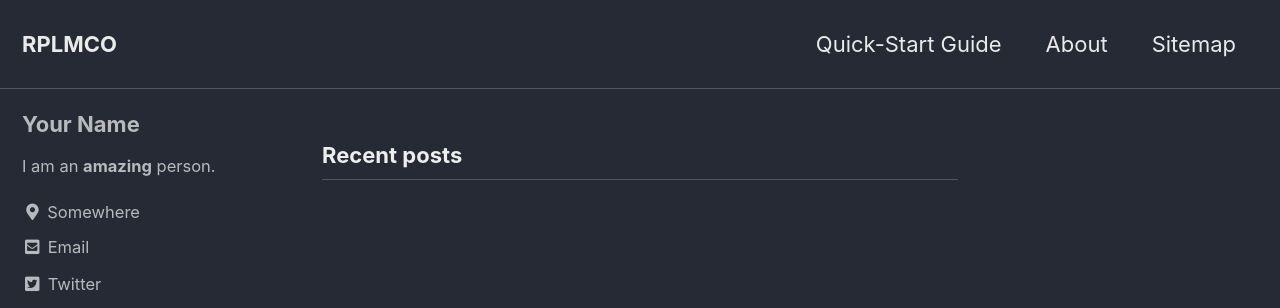
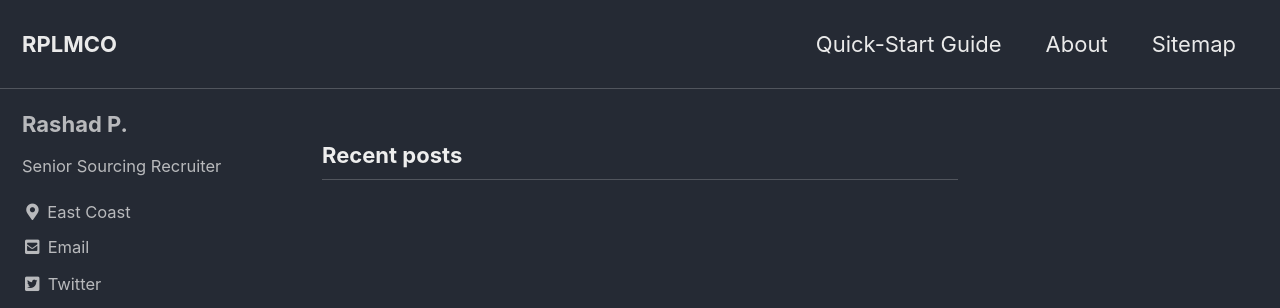
Before and after one commit to RPLMCO/RPLMCO.github.io, a Jekyll site: the page built from index.html, in a window 1280 px wide. Shown: the top 308 px of the page. Built offline with Jekyll 4.4.1, drawn with Linux system fonts in a browser that asks for light colours; cached includes are drawn as plain includes; the list of posts is cut into pages by our own code.

Commit message:
Update _config.yml

```diff
--- a/_config.yml
+++ b/_config.yml
@@ -10,8 +10,8 @@
 # Review documentation to determine if you should use `theme` or `remote_theme`
 # https://mmistakes.github.io/minimal-mistakes/docs/quick-start-guide/#installing-the-theme
 
-# theme                    : "minimal-mistakes-jekyll"
-remote_theme           : "mmistakes/minimal-mistakes"
+# theme                  : "minimal-mistakes-jekyll"
+remote_theme             : "mmistakes/minimal-mistakes"
 minimal_mistakes_skin    : "dark" # "air", "aqua", "contrast", "default", "dirt", "neon", "mint", "plum", "sunrise"
 
 # Site Settings
@@ -93,10 +93,10 @@ analytics:
 
 # Site Author
 author:
-  name             : "Your Name"
+  name             : "Rashad P."
   avatar           : # path of avatar image, e.g. "/assets/images/bio-photo.jpg"
-  bio              : "I am an **amazing** person."
-  location         : "Somewhere"
+  bio              : "Senior Sourcing Recruiter"
+  location         : "East Coast"
   email            :
   links:
     - label: "Email"
```
